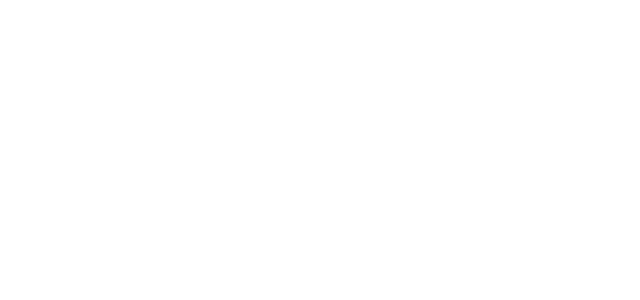
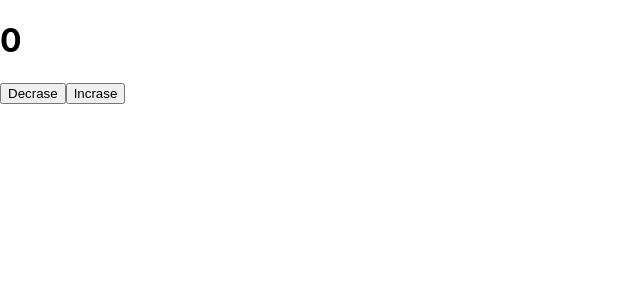
Before and after one commit to Asroyx/kodluyoruz-react-2, a React (Create React App) app: page / in a window 1280 px wide. Shown: the top 300 px of the page, without its empty margins (0-640 px from the left). Built offline with nearby package versions, Linux system fonts and the light colour scheme.

Commit message:
Implement basic counter functionality in Counter component

```diff
--- a/src/components/Counter.js
+++ b/src/components/Counter.js
@@ -1,9 +1,14 @@
-import React from "react";
+import { useState } from "react";
 
 function Counter() {
-  return <div>
-
-  </div>;
+  const [count, setCount] = useState(0);
+  return (
+    <div>
+      <h1>0</h1>
+      <button>Decrase</button>
+      <button>Incrase</button>
+    </div>
+  );
 }
 
 export default Counter;
```
